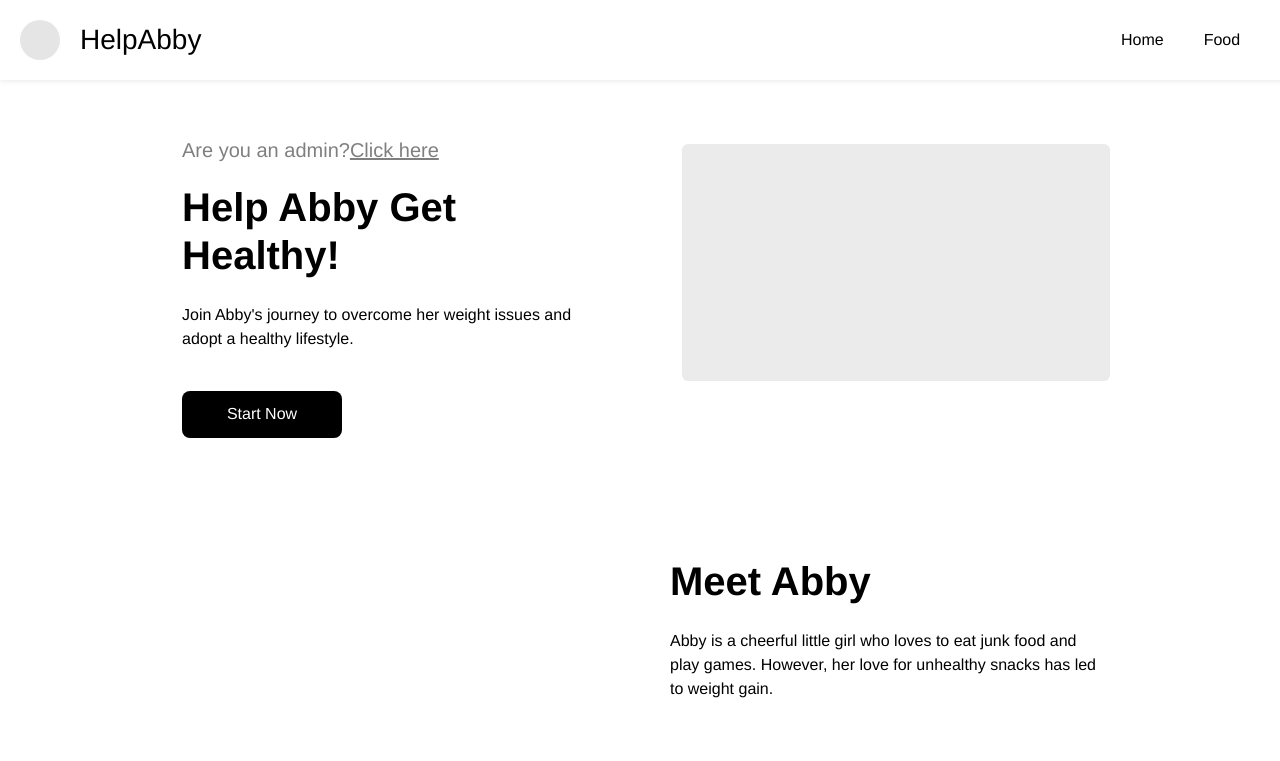
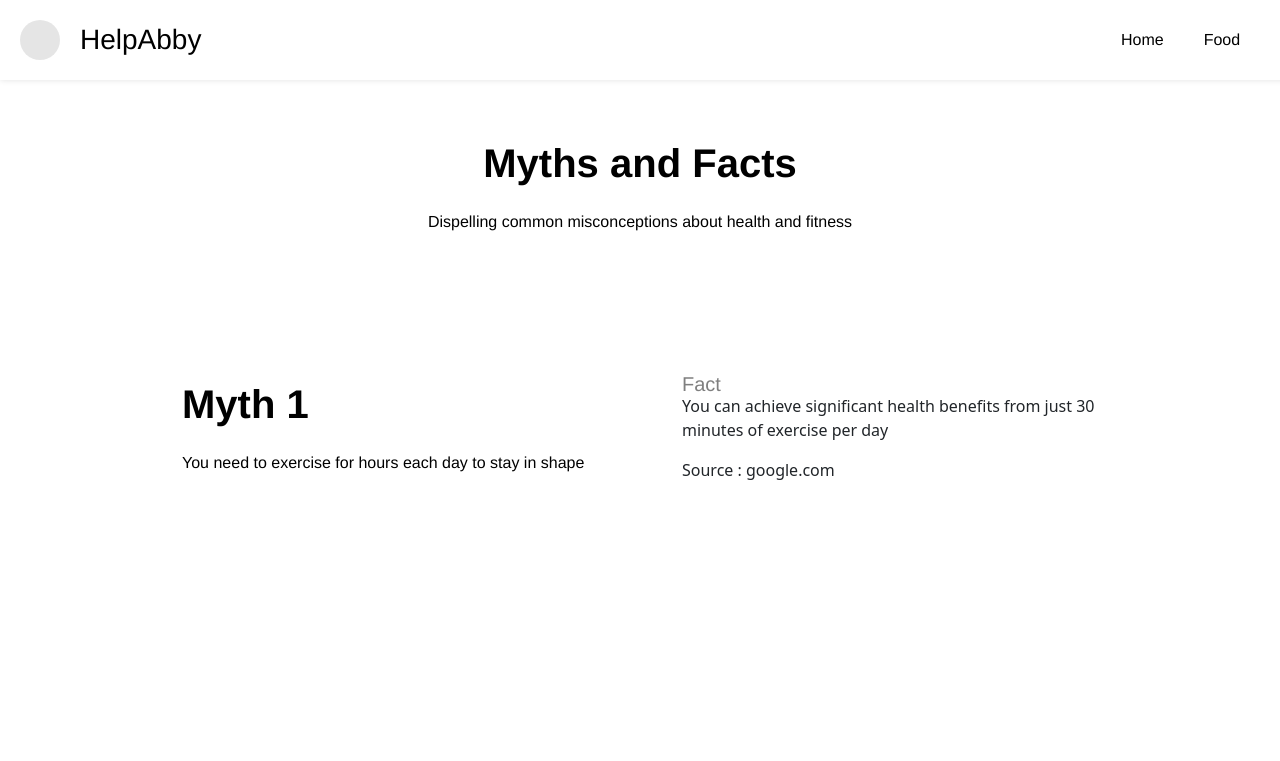
Before and after one commit to NouEN/help-abby-website, a React (Vite) app: page /myths in a window 1280 px wide. Shown: the top 761 px of the page. Built offline with nearby package versions, Linux system fonts and the light colour scheme; grey boxes are pictures that could not be loaded.

Commit message:
add new myths

```diff
--- a/package.json
+++ b/package.json
@@ -14,6 +14,7 @@
     "@splinetool/runtime": "^0.9.516",
     "@types/react-router-dom": "^5.3.3",
     "bootstrap": "^5.3.2",
+    "prop-types": "^15.8.1",
     "react": "^18.2.0",
     "react-dom": "^18.2.0",
     "react-router-dom": "^6.20.1",
--- a/src/App.tsx
+++ b/src/App.tsx
@@ -1,5 +1,4 @@
 import { BrowserRouter, Routes, Route } from "react-router-dom";
-import Navbar from "./components/Navbar";
 import HomeContent from "./components/HomeContent";
 import FoodContent from "./components/FoodContent";
 import AdminLogin from "./components/AdminLogin";
@@ -11,6 +10,8 @@ import { AdminEditFood } from "./components/AdminEditFood";
 import WhatToEat from "./components/WhatToEat";
 import { useState } from "react";
 import TrainingPage from "./components/TrainingPage";
+import MythPage from "./components/MythPage";
+import PropTypes, { string } from "prop-types";
 
 type FoodProps = {
   foodId: string;
@@ -19,6 +20,13 @@ type FoodProps = {
   carbs: number;
   protein: number;
   fat: number;
+};
+
+type MythProps = {
+  mythId: string;
+  mythDesc: string;
+  factDesc: string;
+  source: string;
 };
 
 interface FoodState {
@@ -43,6 +51,7 @@ function App() {
       activity: "",
     },
   ]);
+
   return (
     <BrowserRouter>
       <Routes>
@@ -62,7 +71,17 @@ function App() {
           }
         ></Route>
         <Route path="/training" element={<TrainingPage></TrainingPage>} />
-        <Route path="/myths" element={<HomeContent />} />
+        <Route
+          path="/myths"
+          element={
+            <MythPage
+              mythId="1"
+              mythDesc="You need to exercise for hours each day to stay in shape"
+              factDesc="You can achieve significant health benefits from just 30 minutes of exercise per day"
+              source="google.com"
+            ></MythPage>
+          }
+        />
         <Route path="/adminLogin" element={<AdminLogin />} />
         <Route path="/adminHome" element={<AdminHome />}></Route>
         <Route path="/adminFoodList" element={<FoodListTable />}></Route>
@@ -77,4 +96,11 @@ function App() {
   );
 }
 
+App.propTypes = {
+  mythId: string,
+  mythDesc: string,
+  factDesc: string,
+  source: string,
+};
+
 export default App;
--- a/src/components/FoodContent.tsx
+++ b/src/components/FoodContent.tsx
@@ -62,20 +62,16 @@ class FoodContent extends Component {
                     id="age"
                     placeholder="Enter your age"
                   />
-                  <div className="subtitle">in years</div>
+                  <div className="subtitle-calculator">in years</div>
                 </div>
 
                 <div className="div-form">
                   <label className="title-4">Gender</label>
-                  <select
-                    className="textfield"
-                    defaultValue=""
-                    placeholder="Choose.."
-                  >
+                  <select className="textfield" defaultValue="">
                     <option value="female">Female</option>
                     <option value="male">Male</option>
                   </select>
-                  <div className="subtitle">Select your gender</div>
+                  <div className="subtitle-calculator">Select your gender</div>
                 </div>
 
                 <div className="div-form">
@@ -86,7 +82,7 @@ class FoodContent extends Component {
                     id="height"
                     placeholder="Enter your height"
                   />
-                  <div className="subtitle">in centimeters</div>
+                  <div className="subtitle-calculator">in centimeters</div>
                 </div>
 
                 <div className="div-form">
@@ -97,7 +93,7 @@ class FoodContent extends Component {
                     id="weight"
                     placeholder="Enter your weight"
                   />
-                  <div className="subtitle">in kilograms</div>
+                  <div className="subtitle-calculator">in kilograms</div>
                 </div>
 
                 <div className="div-form">
--- /dev/null
+++ b/src/components/MythPage.tsx
@@ -0,0 +1,49 @@
+import React, { Component } from "react";
+import Navbar from "./Navbar";
+import "../style.css";
+import PropTypes from "prop-types";
+
+type MythProps = {
+  mythId: string;
+  mythDesc: string;
+  factDesc: string;
+  source: string;
+};
+
+class MythPage extends Component<MythProps> {
+  render() {
+    return (
+      <div className="page">
+        <Navbar></Navbar>
+
+        <div className="section">
+          <div className="container">
+            <div className="text-wrapper-title">Myths and Facts</div>
+            <div className="p-text-wrapper">
+              Dispelling common misconceptions about health and fitness
+            </div>
+          </div>
+        </div>
+        <div className="section">
+          <div className="container">
+            <div className="title-myth">Myth {this.props.mythId}</div>
+            <p className="p">{this.props.mythDesc}</p>
+          </div>
+          <div className="container">
+            <div className="list-2">
+              <div className="item">
+                <div className="frame-2">
+                  <div className="subtitle">Fact</div>
+                </div>
+                <p className="subtitle-2">{this.props.factDesc}</p>
+                <p className="subtitle-2">Source : {this.props.source}</p>
+              </div>
+            </div>
+          </div>
+        </div>
+      </div>
+    );
+  }
+}
+
+export default MythPage;
--- a/src/components/TrainingPage.tsx
+++ b/src/components/TrainingPage.tsx
@@ -1,6 +1,7 @@
 import React, { Component } from "react";
 import "../style.css";
 import Navbar from "./Navbar";
+import { Link } from "react-router-dom";
 
 class TrainingPage extends Component {
   render() {
@@ -442,6 +443,23 @@ class TrainingPage extends Component {
             </div>
           </div>
         </div>
+
+        <div className="section">
+          <div className="container">
+            <div className="div">
+              <div className="button-eat-container">
+                <Link to="/myths">
+                  <button className="button btn-eat">
+                    <div className="secondary">
+                      <div className="title-3">Go to Myths➡️ </div>
+                    </div>
+                  </button>
+                </Link>
+              </div>
+            </div>
+          </div>
+        </div>
+
         <div className="section">
           <div className="container">
             <div className="container-wrapper">
--- a/src/style.css
+++ b/src/style.css
@@ -212,6 +212,29 @@
     font-weight: 400;
     letter-spacing: 0;
     line-height: 24px;
+    position: relative;
+  }
+
+  .page .div-myth {
+    align-items: flex-start;
+    display: flex;
+    flex: 1;
+    flex-direction: column;
+    flex-grow: 1;
+    gap: 24px;
+    position: relative;
+  }
+
+
+  .page .title-myth {
+    align-self: stretch;
+    color: #000000;
+    font-family: "Roboto-Bold", Helvetica;
+    font-size: 40px;
+    font-weight: 700;
+    letter-spacing: 0;
+    line-height: 48px;
+    margin-top: -1px;
     position: relative;
   }
 
@@ -606,11 +629,11 @@
     color: #000000;
     display: -webkit-box;
     font-family: "Roboto-Medium", Helvetica;
-    font-size: 14px;
+    font-size: 18px;
     font-weight: 500;
     height: 20px;
     letter-spacing: 0;
-    line-height: 20px;
+    line-height: 30px;
     margin-top: -1px;
     overflow: hidden;
     position: relative;
@@ -870,16 +893,15 @@
     width: 520px;
   }
 
-  .page .list-2 {
-    align-items: center;
-    align-self: stretch;
+  .container .list-2 {
+    align-items: flex-start;
     display: flex;
-    flex: 0 0 auto;
+    flex: 1;
+    flex-grow: 1;
     gap: 40px;
     justify-content: center;
     padding: 20px 0px;
     position: relative;
-    width: 100%;
   }
 
   .page .list-calorie{
@@ -889,6 +911,17 @@
     padding: 20px 0px;
     position: relative;
     width: 100%;
+  }
+
+  .page .subtitle-calculator {
+    align-self: stretch;
+    color: #00000080;
+    font-family: "Roboto-Regular", Helvetica;
+    font-size: 12px;
+    font-weight: 400;
+    letter-spacing: 0;
+    line-height: 20px;
+    position: relative;
   }
 
   .page .post {
@@ -978,6 +1011,22 @@
     margin-top: -1px;
     position: relative;
   }
+
+
+
+  .page .p-text-wrapper {
+    align-self: stretch;
+    color: #000000;
+    font-family: "Roboto-Regular", Helvetica;
+    font-size: 16px;
+    font-weight: 400;
+    letter-spacing: 0;
+    line-height: 24px;
+    margin-top: -1px;
+    position: relative;
+    text-align: center;
+  }
+
 
   .page .label-normal-wrapper {
     align-items: center;
```
Also changed, not shown: 1 other file (tests, documents, lock files or other folders).
